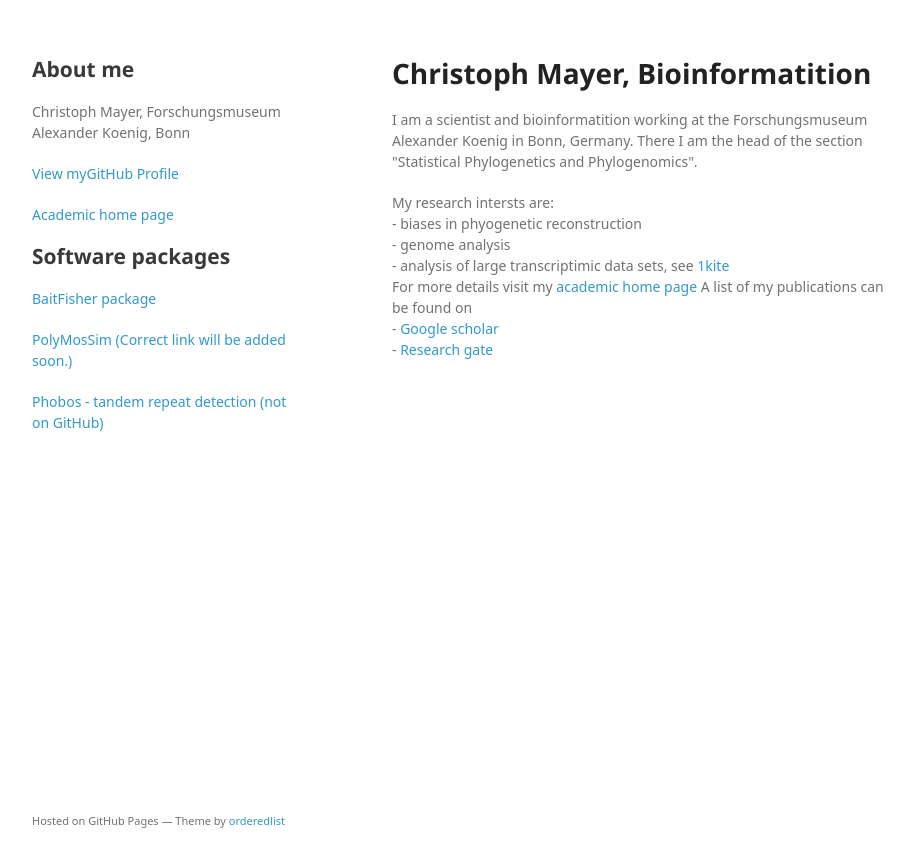
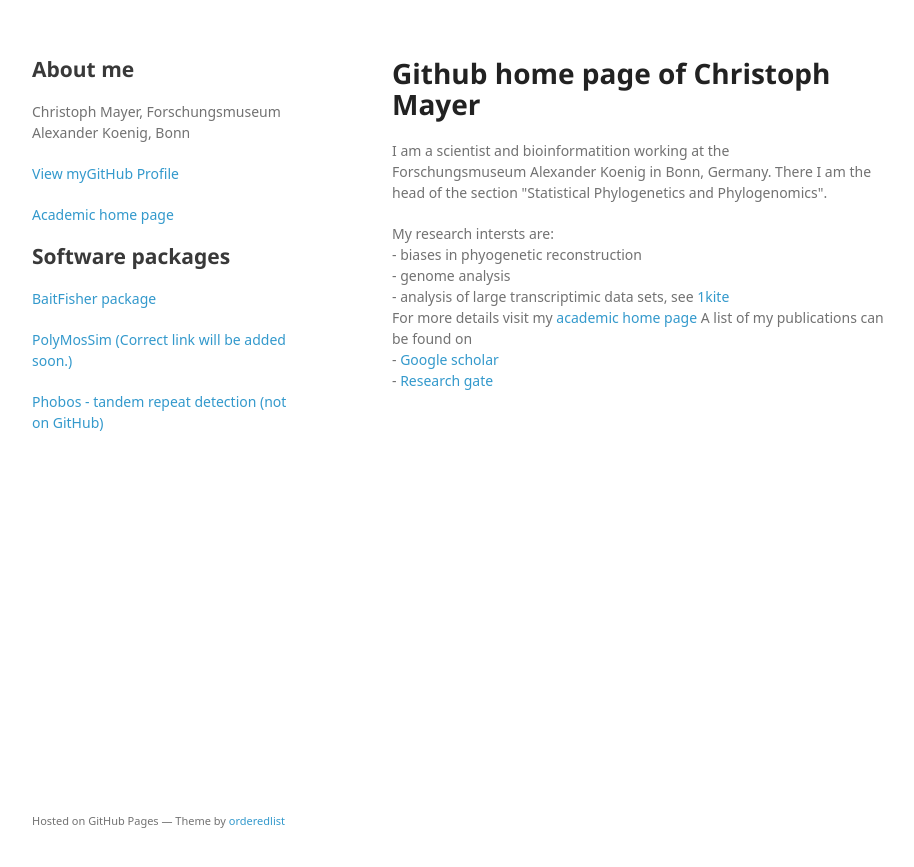
Before and after one commit to cmayer/cmayer.github.io, a Jekyll site: the page index.html, which Jekyll copies as it is, in a window 1280 px wide. Shown: the top 867 px of the page, without its empty margins (178-1092 px from the left). Built offline with Jekyll 4.4.1, drawn with Linux system fonts in a browser that asks for light colours; some web fonts are replaced.

Commit message:
Update index.html

```diff
--- a/index.html
+++ b/index.html
@@ -27,11 +27,10 @@
       </header>
       <section>
         <h1>
-<a id="my-software-packages-on-github" class="anchor" href="#my-software-packages-on-github" aria-hidden="true"><span aria-hidden="true" class="octicon octicon-link"></span></a>Christoph Mayer, Bioinformatition
+<a id="my-software-packages-on-github" class="anchor" href="#my-software-packages-on-github" aria-hidden="true"><span aria-hidden="true" class="octicon octicon-link"></span></a>Github home page of Christoph Mayer
 </h1>
 
-
-<p>I am a scientist and bioinformatition working at the Forschungsmuseum Alexander Koenig in Bonn, Germany.
+<p>I am a scientist and bioinformatition working at the <br>Forschungsmuseum Alexander Koenig in Bonn, Germany.
 There I am the head of the section
 "Statistical Phylogenetics and Phylogenomics".</p>
 
```
